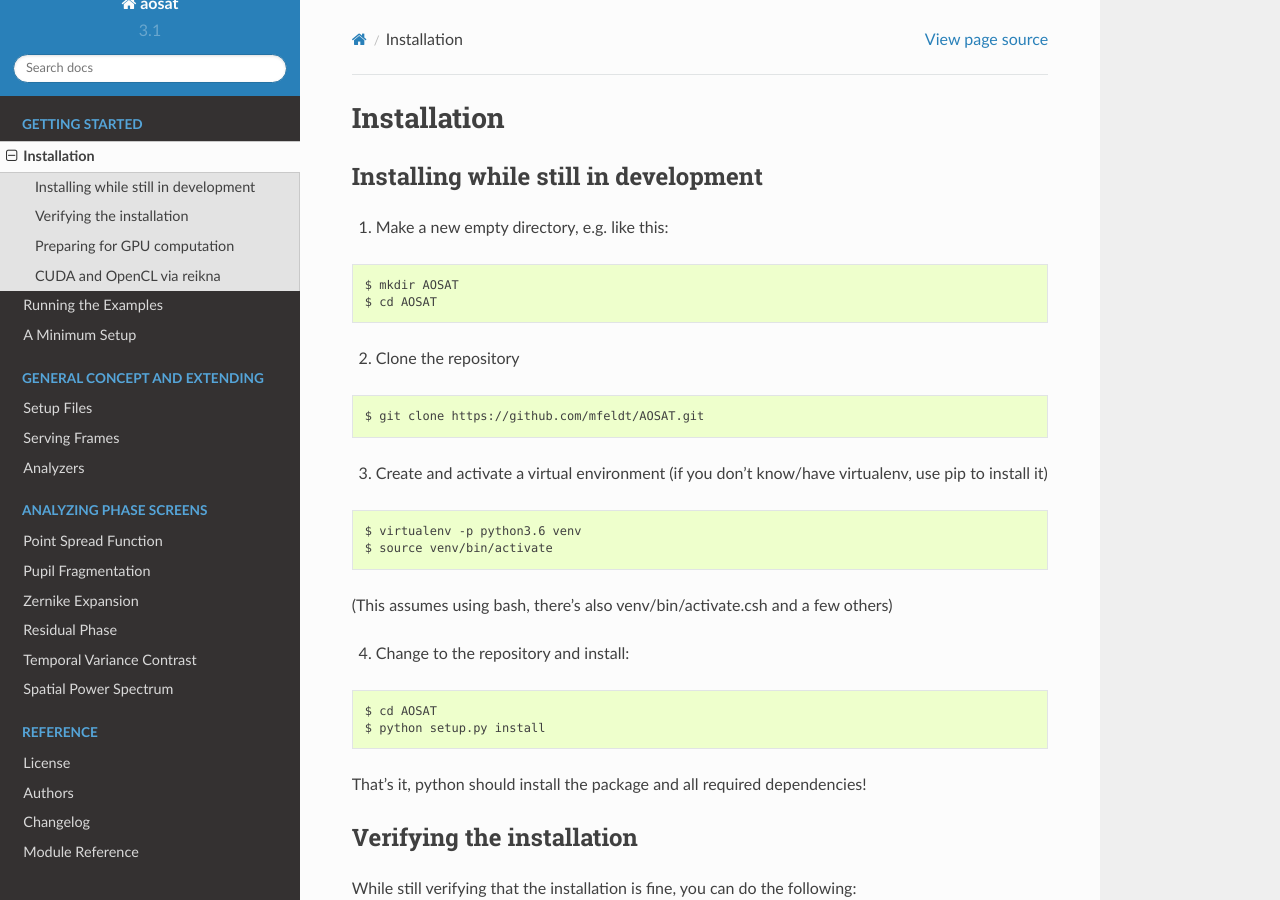
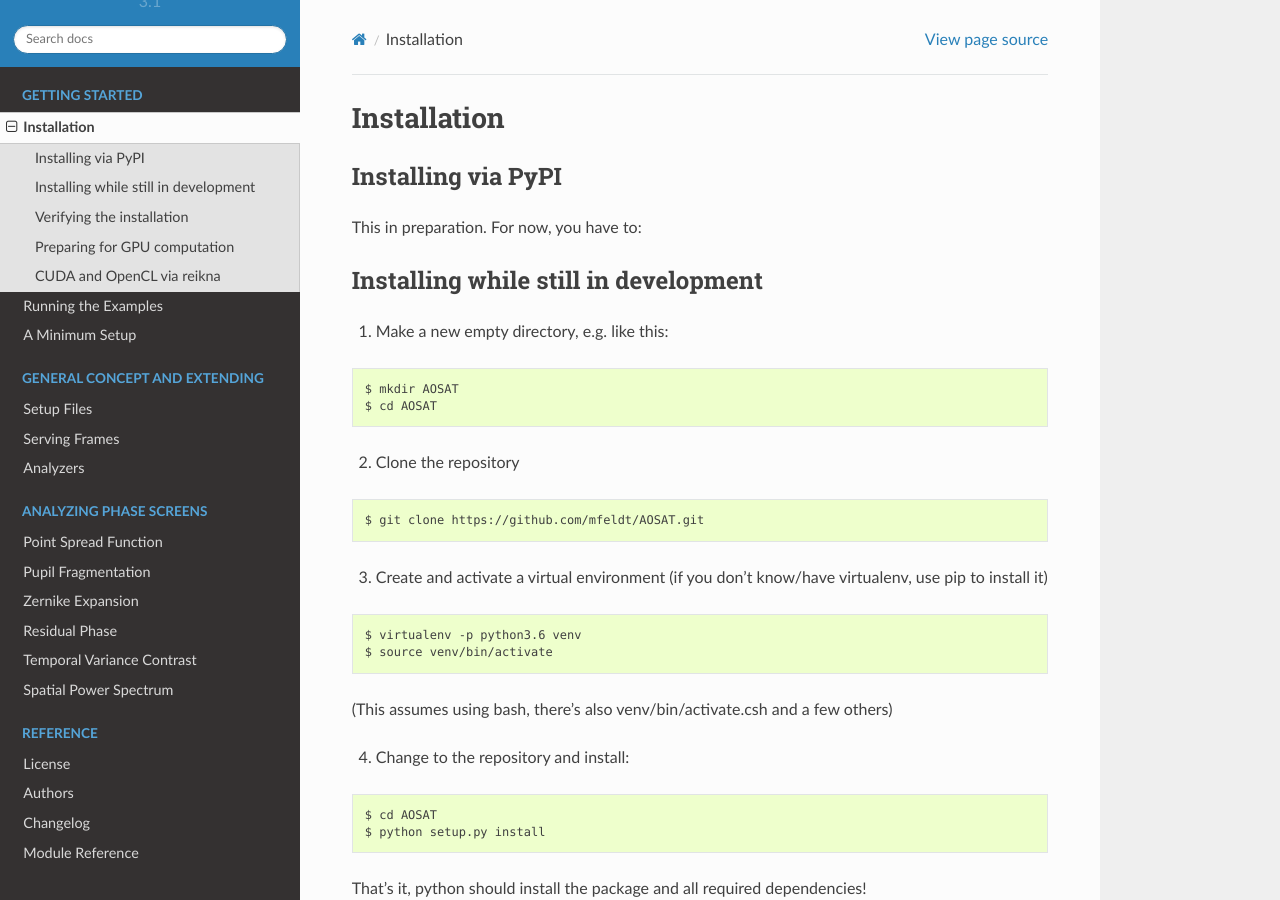
Before and after one commit to mfeldt/AOSAT, a Sphinx documentation site: the page built from docs/getting_started/installation.rst, in a window 1280 px wide and 900 px high. Built offline with Sphinx 7.4.7 and the Read the Docs theme 2.0.0, drawn with Linux system fonts in a browser that asks for light colours.

Commit message:
Adapted installation guide

```diff
--- a/docs/getting_started/installation.rst
+++ b/docs/getting_started/installation.rst
@@ -1,6 +1,11 @@
 ============
 Installation
 ============
+
+Installing via PyPI
+===================
+
+This in preparation. For now, you have to:
 
 
 Installing while still in development
```
